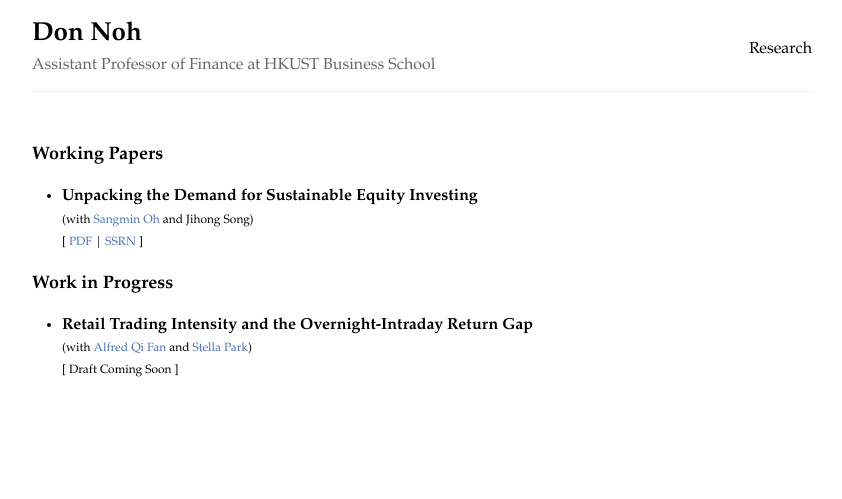
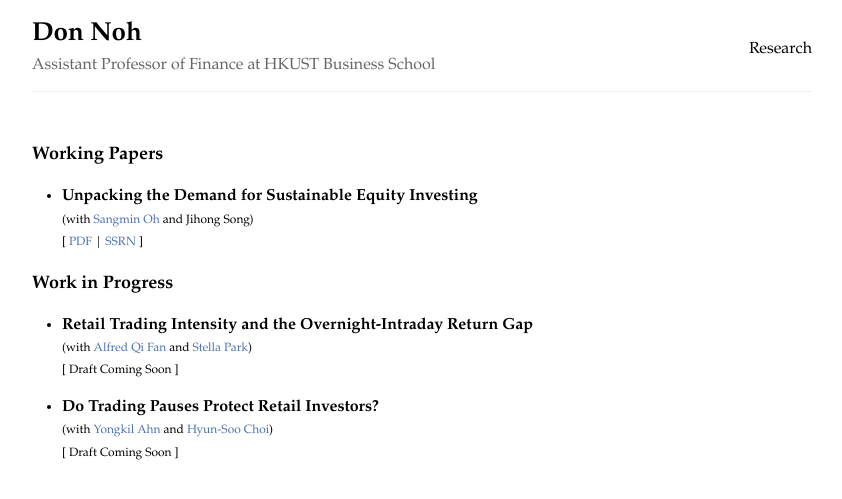
Before and after one commit to dondwnoh/dondwnoh.github.io, a Jekyll site: the page built from research.html, in a window 1280 px wide. Shown: the top 499 px of the page, without its empty margins (218-1060 px from the left). Built offline with Jekyll 4.4.1, drawn with Linux system fonts in a browser that asks for light colours.

Commit message:
Update research.html

```diff
--- a/research.html
+++ b/research.html
@@ -37,4 +37,12 @@ li:not(:first-child) {
   <span class="small">[ Draft Coming Soon ]</span>
 </li>
 
+<li>
+  <b>Do Trading Pauses Protect Retail Investors?</b>
+  <br>
+  <span class="small">(with <a href="https://sites.google.com/view/yongkilahn/home">Yongkil Ahn</a> and <a href="https://sites.google.com/site/hschoi31/home">Hyun-Soo Choi</a>)</span>
+  <br>
+  <span class="small">[ Draft Coming Soon ]</span>
+</li>
+
 </ul>
```
